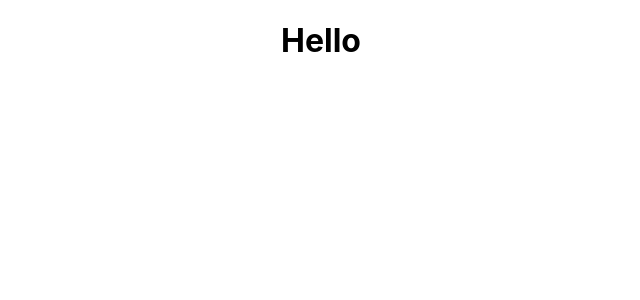
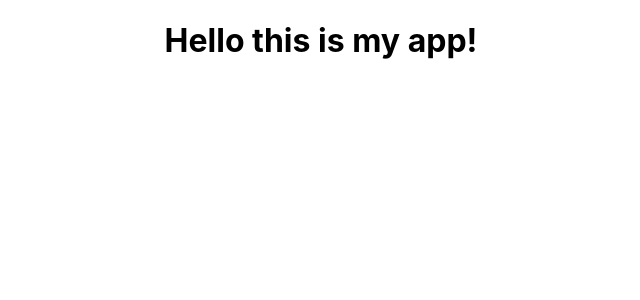
Before and after one commit to akbtech17/path-visualizer, a React (Create React App) app: page / in a window 1280 px wide. Shown: the top 300 px of the page, without its empty margins (319-959 px from the left). Built offline with nearby package versions, Linux system fonts and the light colour scheme.

Commit message:
created and wired pathvisualizer component

```diff
--- a/src/App.js
+++ b/src/App.js
@@ -1,9 +1,11 @@
+import React from 'react'
 import './App.css';
+import PathVisualizer from './PathVisualizer/PathVisualizer';
 
 function App() {
   return (
     <div className="App">
-      <h1>Hello</h1>
+      <PathVisualizer />
     </div>
   );
 }
--- /dev/null
+++ b/src/PathVisualizer/PathVisualizer.js
@@ -0,0 +1,15 @@
+import React, { Component } from "react";
+
+export default class PathVisualizer extends Component {
+  // constructor() {}
+
+  componentDidMount() {}
+
+  render() {
+    return (
+      <>
+        <h1>Hello this is my app!</h1>
+      </>
+    );
+  }
+}
```
